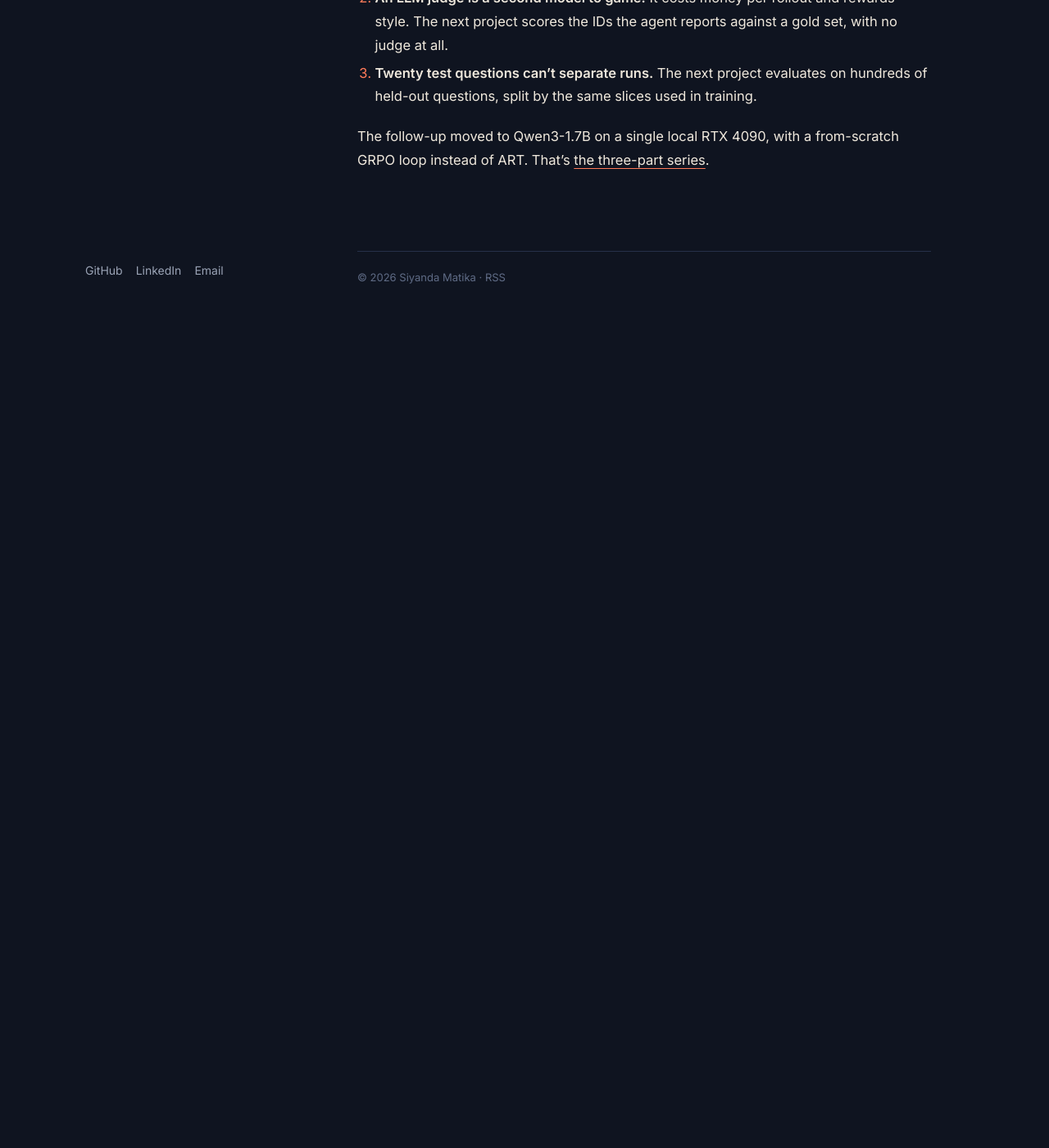
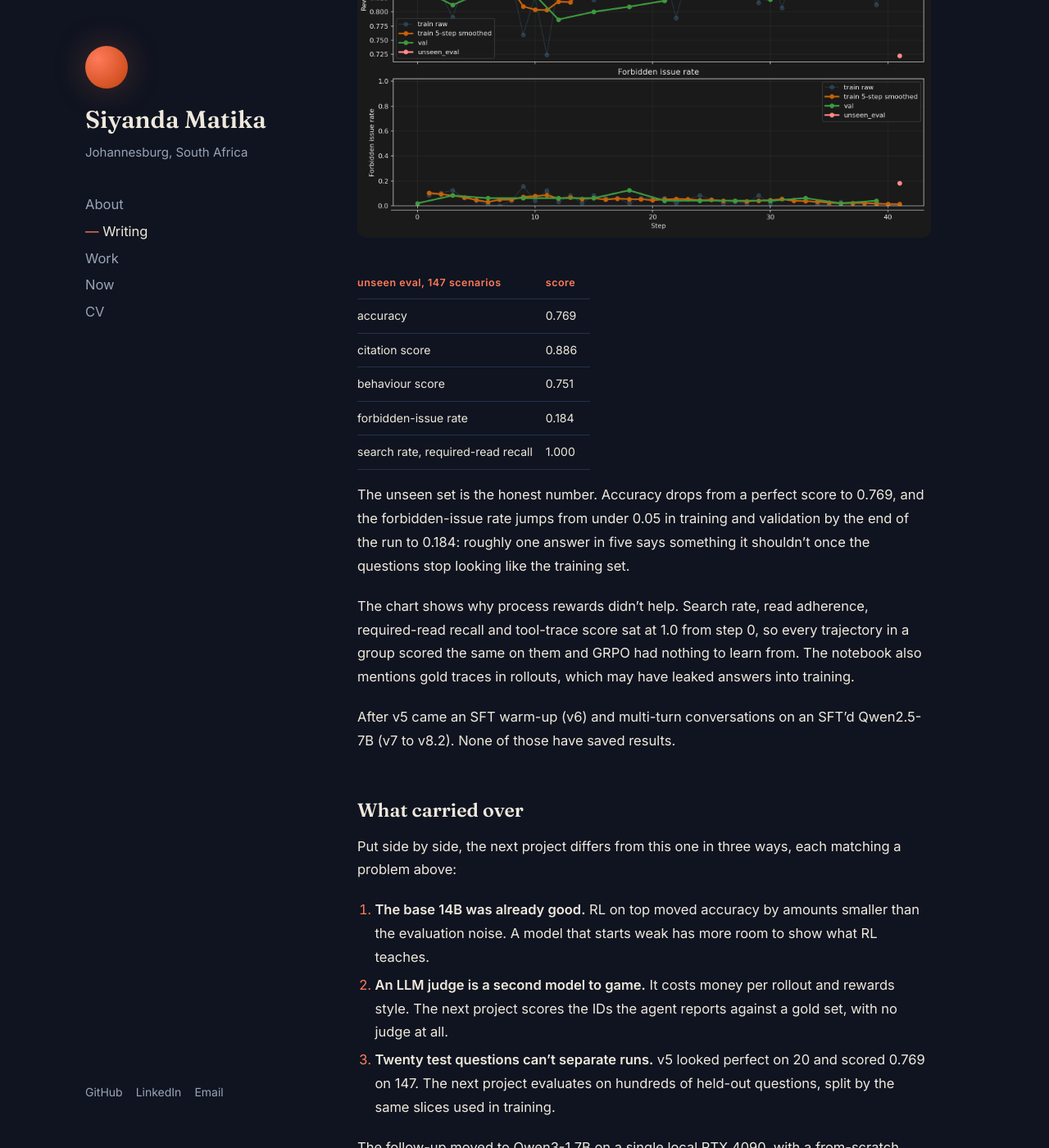
Before and after one commit to matikasiyanda/matikasiyanda.github.io, a Jekyll site: the page built from _posts/2026-07-30-kb-search-agent-art.md, in a window 1280 px wide and 1400 px high, scrolled down 2983 px. Shown: the whole window at 82% size. Built offline with Jekyll 4.4.1, drawn with Linux system fonts in a browser that asks for light colours; before the commit the page ends 3381 px from its top, so only the background shows below that; some of the changed text lies outside the part shown.

Commit message:
Add posts for the ART search agent, retail extraction and OCR projects
Work page gains the ART entry, with v5's unseen evaluation, and links each
project to its write-up and code.

```diff
--- a/_posts/2026-07-30-kb-search-agent-art.md
+++ b/_posts/2026-07-30-kb-search-agent-art.md
@@ -64,7 +64,7 @@ Accuracy below is judged by gpt-4o-mini against a reference answer.
 | run 3 | RULER only | 1e-5 | 60 | 0.636 at step 10 → 0.514 at step 60 | 0.650 |
 | v2 | 0.5 RULER + 0.5 correctness | 5e-6 | 30 | 0.707 → 0.709 | not saved |
 | v3 | blended, + `read_kb_section` | 5e-6 | 30 | 0.836 → 0.881 (step 15) → 0.836 | 0.800 |
-| v5 | correctness + process rewards | 1.5e-6 | 40 | 0.729 → 0.896 (step 36) → 0.729 | 1.000 |
+| v5 | correctness + process rewards | 1.5e-6 | 40 | 0.729 → 0.896 (step 36) → 0.729 | 1.000; **0.769 on 147 unseen** |
 
 ### Run 3: the judge got gamed
 
@@ -88,12 +88,34 @@ at 0.881. But the model at step 0, before any RL, already scored 0.836, and
 validation here was 67 scenarios. A 4.5-point bump that returns to 0.836 by the
 last step is inside the noise.
 
-### v5: numbers too good to believe
+### v5: 1.000 on twenty, 0.769 on the rest
 
-v5 added process rewards for searching, reading and citing, and reported 1.000
-on the test set. That's 20 questions, validation swung by about 10 points
-between checkpoints, and the notebook mentions gold traces being used during
-rollouts, which may have leaked answers into training. I don't count it.
+v5 added process rewards for searching, reading, citing and avoiding forbidden
+statements, and reported 1.000 on the 20-question test set. The same notebook
+also ran the final checkpoint (step 41) on 147 unseen scenarios written to
+probe weak spots: adversarial source collisions, conditional cover, questions
+the documents don't answer.
+
+![v5 accuracy, reward and forbidden-issue rate by step, with the unseen evaluation at step 41](/assets/art/v5_metrics.png)
+
+| unseen eval, 147 scenarios | score |
+|---|---|
+| accuracy | 0.769 |
+| citation score | 0.886 |
+| behaviour score | 0.751 |
+| forbidden-issue rate | 0.184 |
+| search rate, required-read recall | 1.000 |
+
+The unseen set is the honest number. Accuracy drops from a perfect score to
+0.769, and the forbidden-issue rate jumps from under 0.05 in training and
+validation by the end of the run to 0.184: roughly one answer in five says
+something it shouldn't once the questions stop looking like the training set.
+
+The chart shows why process rewards didn't help. Search rate, read adherence,
+required-read recall and tool-trace score sat at 1.0 from step 0, so every
+trajectory in a group scored the same on them and GRPO had nothing to learn
+from. The notebook also mentions gold traces in rollouts,
+which may have leaked answers into training.
 
 After v5 came an SFT warm-up (v6) and multi-turn conversations on an SFT'd
 Qwen2.5-7B (v7 to v8.2). None of those have saved results.
@@ -109,8 +131,9 @@ matching a problem above:
 2. **An LLM judge is a second model to game.** It costs money per rollout and
    rewards style. The next project scores the IDs the agent reports against a
    gold set, with no judge at all.
-3. **Twenty test questions can't separate runs.** The next project evaluates on
-   hundreds of held-out questions, split by the same slices used in training.
+3. **Twenty test questions can't separate runs.** v5 looked perfect on 20 and
+   scored 0.769 on 147. The next project evaluates on hundreds of held-out
+   questions, split by the same slices used in training.
 
 The follow-up moved to Qwen3-1.7B on a single local RTX 4090, with a from-scratch
 GRPO loop instead of ART. That's [the three-part series](/blog/agent-rl/).
```
Also changed, not shown: _pages/work.md (+2 -1 lines), assets/art/v5_metrics.png (added).
